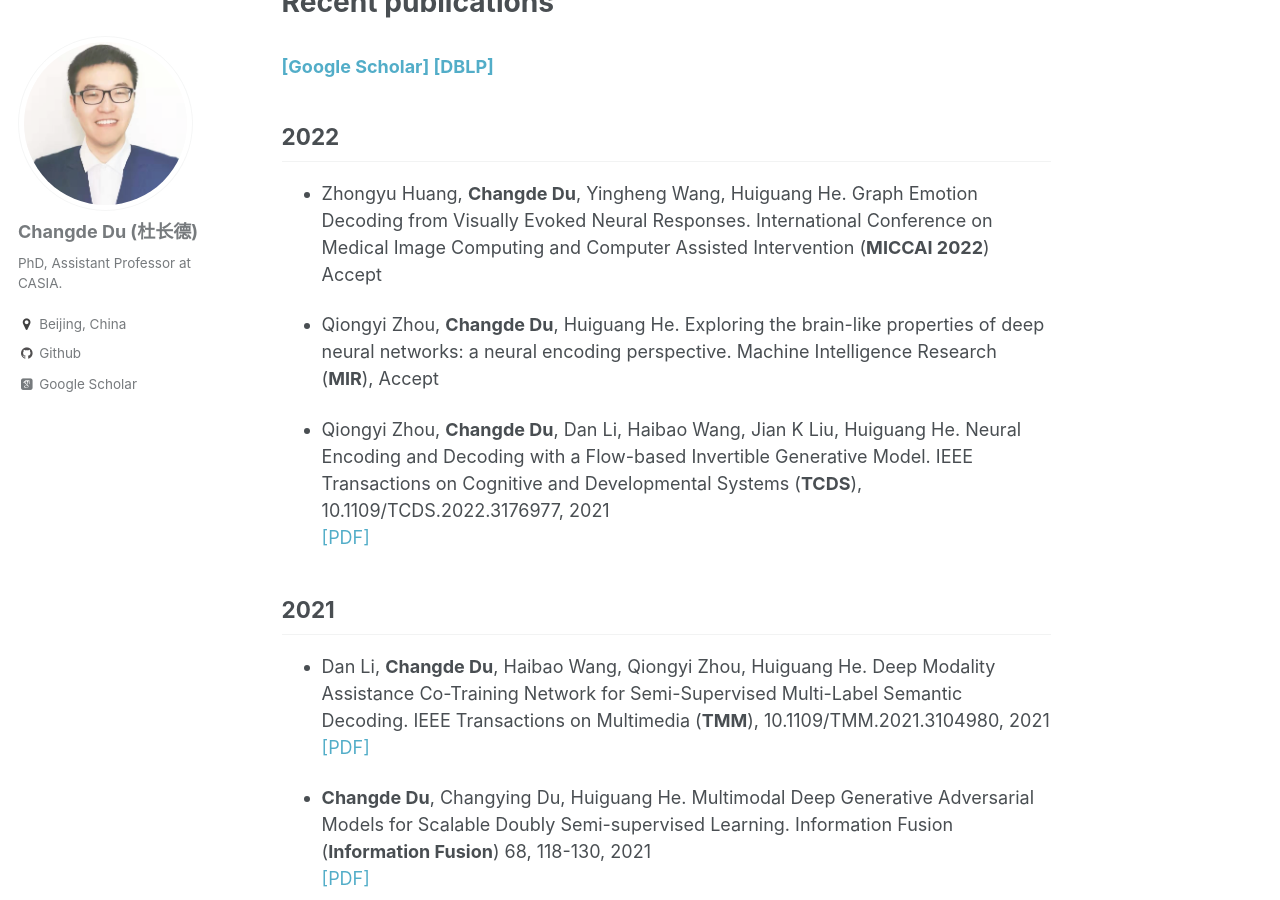
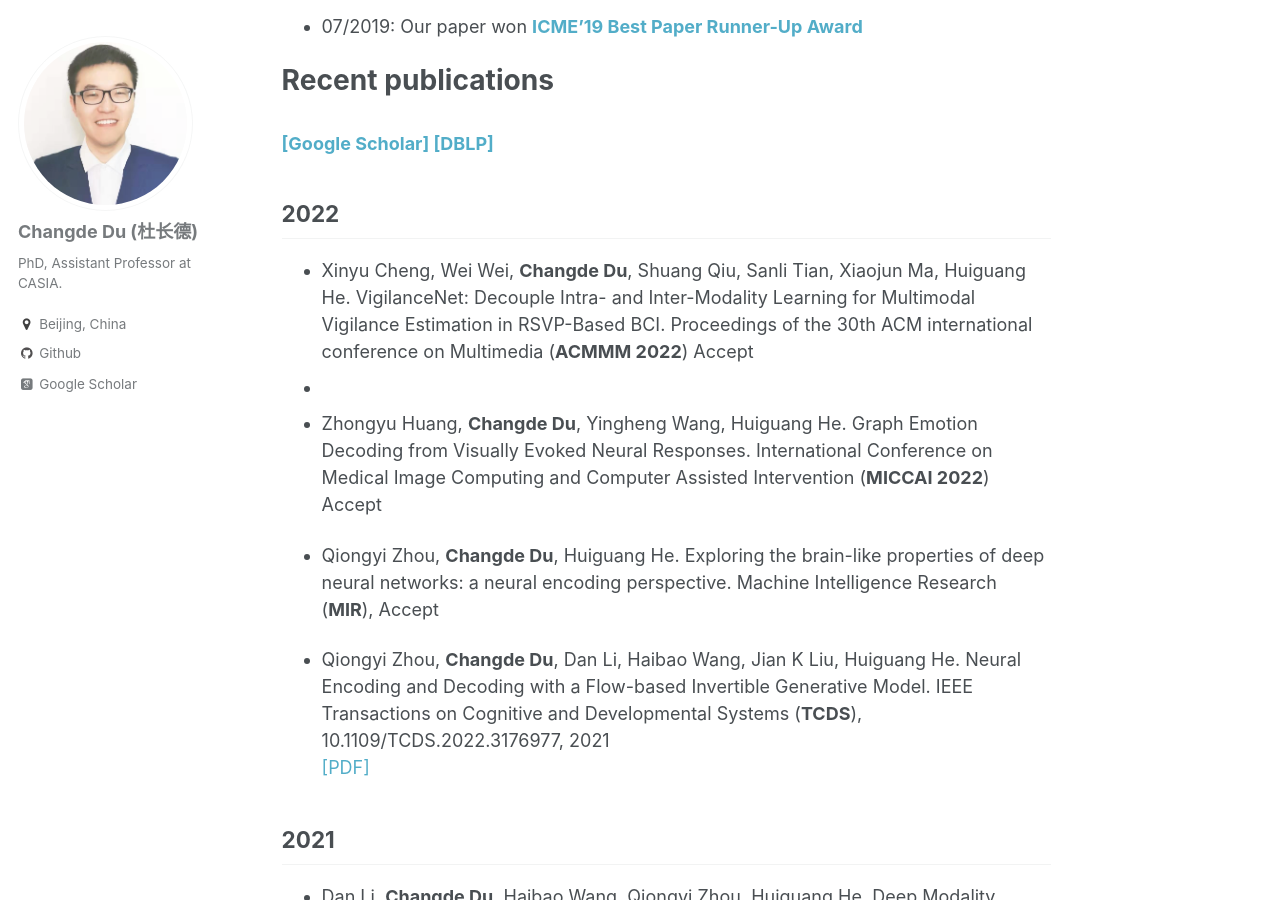
Before and after one commit to ChangdeDu/changdedu.github.io, a Jekyll site: the page built from _pages/about.md, in a window 1280 px wide and 900 px high, scrolled down 1878 px. Built offline with Jekyll 4.4.1, drawn with Linux system fonts in a browser that asks for light colours; some web fonts are replaced; some of the changed text lies outside the part shown.

Commit message:
Update about.md

```diff
--- a/_pages/about.md
+++ b/_pages/about.md
@@ -19,6 +19,7 @@ My research interest broadly includes artificial intelligence, visual neuroscien
 I have published 30+ research papers in top-tier AI/ML conferences and journals, including AAAI, KDD, IJCAI, ACMMM, MICCAI, UAI, IEEE TNNLS/TMM/TCDS, Information Fusion, and Pattern Recognition. I won the Best Paper Runner-Up Award in IEEE ICME 2019.
 
 # News
+- 07/2022: Our paper on "Multimodal Vigilance Estimation in RSVP-Based BCI" got accepted to **ACMMM 2022**
 
 - 06/2022: Our paper on "Graph Emotion Decoding from Visually Evoked Neural Responses" got accepted to **MICCAI 2022**
 
@@ -60,7 +61,8 @@ I have published 30+ research papers in top-tier AI/ML conferences and journals,
 ### [[Google Scholar]](https://scholar.google.com/citations?user=ef2EFsYAAAAJ&hl=zh-CN) [[DBLP]](https://dblp.org/pid/178/4485.html)
 
 ## 2022
-
+- Xinyu Cheng, Wei Wei, **Changde Du**, Shuang Qiu, Sanli Tian, Xiaojun Ma, Huiguang He. VigilanceNet: Decouple Intra- and Inter-Modality Learning for Multimodal Vigilance Estimation in RSVP-Based BCI. Proceedings of the 30th ACM international conference on Multimedia (**ACMMM 2022**) Accept
+-
 - Zhongyu Huang, **Changde Du**, Yingheng Wang, Huiguang He. Graph Emotion Decoding from Visually Evoked Neural Responses. International Conference on Medical Image Computing and Computer Assisted Intervention (**MICCAI 2022**) Accept
 
 - Qiongyi Zhou, **Changde Du**, Huiguang He. Exploring the brain-like properties of deep neural networks: a neural encoding perspective. Machine Intelligence Research (**MIR**), Accept
```
